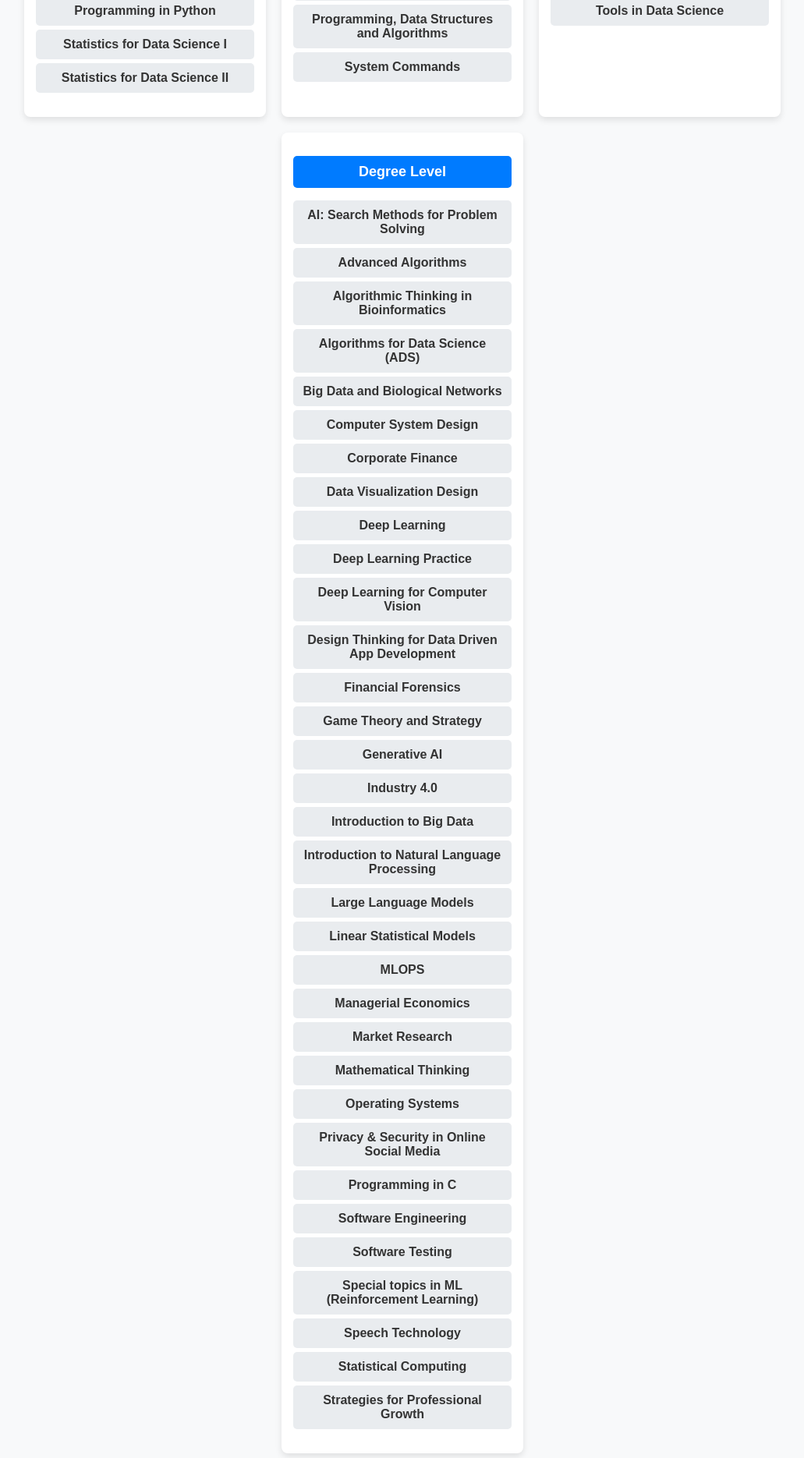
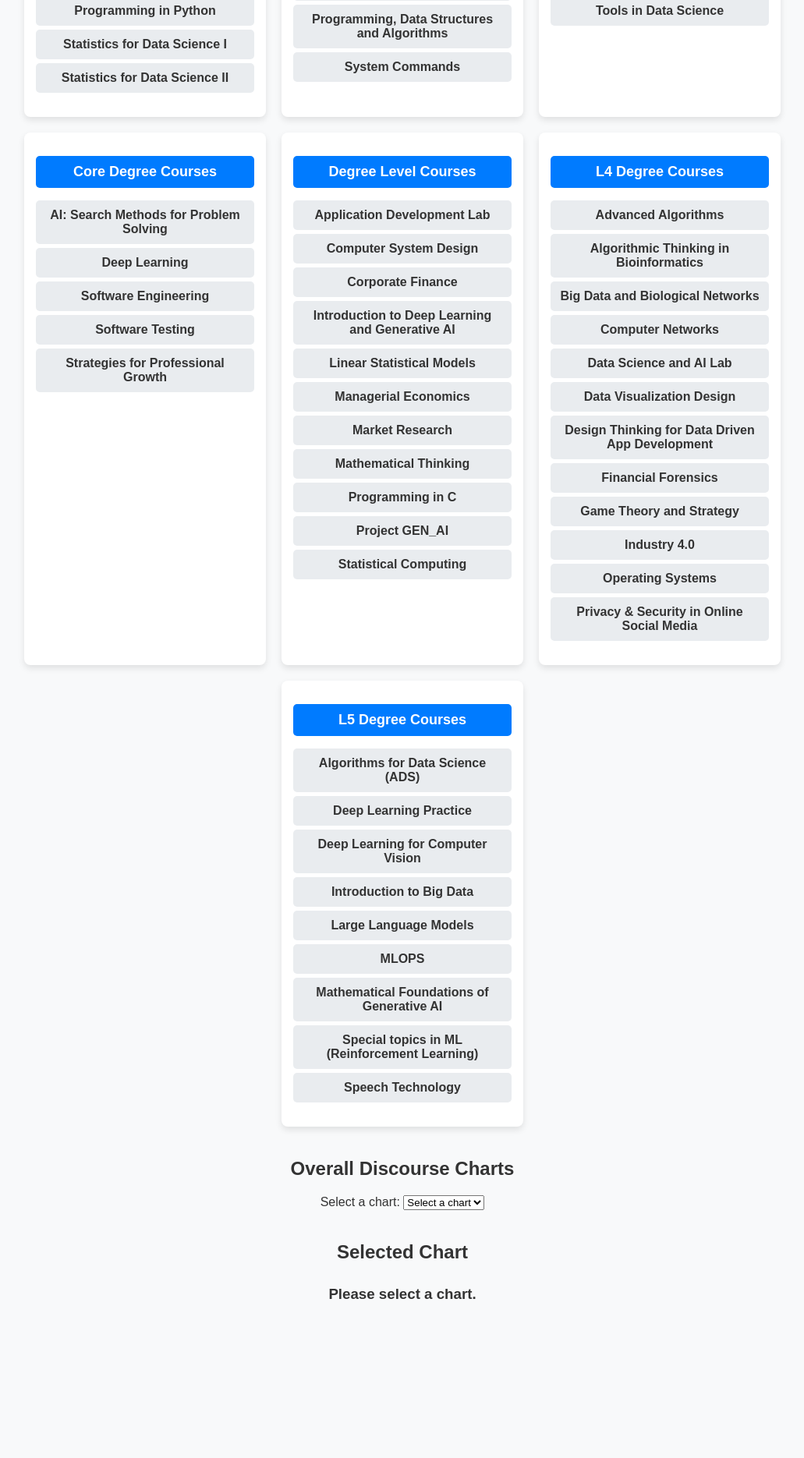
Before and after one commit to iitmbsc-student-projects/discourse-viz, a Flask app: page / in a window 1280 px wide. Shown: the part 539-2409 px from the top of the page at 78% size, without its empty margins (124-1155 px from the left). After the commit the page ends 2205 px from the top, so only its background shows below. Run offline with Flask 3, Linux system fonts and the light colour scheme; the visitor is signed in with stand-in values (Sample User, id 1); data that the repository does not hold is empty; parts of the project's set-up code (start-up, migrations or seed data) failed here and were passed over.

Commit message:
Added new courses | categorised degree courses for better UX

```diff
--- a/application/constants.py
+++ b/application/constants.py
@@ -21,12 +21,31 @@ API_USERNAME = 'shubhamG'
 foundation_courses = ['Mathematics for Data Science I','Statistics for Data Science I','Computational Thinking','English I','English II','Mathematics for Data Science II','Statistics for Data Science II','Programming in Python']
 diploma_programming_courses = ['Programming, Data Structures and Algorithms','Database Management Systems','Modern Application Development I','System Commands','Modern Application Development II','Programming Concepts using Java']
 diploma_data_science_courses = ['Machine Learning Foundations','Business Data Management','Machine Learning Techniques','Machine Learning Practice','Tools in Data Science','Business Analytics']
-degree_courses = ['Deep Learning','AI: Search Methods for Problem Solving','Software Testing','Software Engineering','Strategies for Professional Growth','Industry 4.0','Design Thinking for Data Driven App Development','Speech Technology','Privacy & Security in Online Social Media','Algorithmic Thinking in Bioinformatics','Data Visualization Design','Linear Statistical Models','Market Research','Introduction to Big Data','Financial Forensics','Big Data and Biological Networks','Advanced Algorithms','Special topics in ML (Reinforcement Learning)','Statistical Computing','Programming in C','Mathematical Thinking','Computer System Design','Operating Systems','Deep Learning for Computer Vision','Large Language Models','Managerial Economics','Game Theory and Strategy','Corporate Finance','Deep Learning Practice','Introduction to Natural Language Processing', "Algorithms for Data Science (ADS)","Generative AI", "MLOPS"]
 
-degree_courses.sort()
+core_degree_courses = ['Deep Learning','AI: Search Methods for Problem Solving','Software Testing',
+                        'Software Engineering','Strategies for Professional Growth']
+
+degree_level_courses = ['Linear Statistical Models','Market Research',
+'Statistical Computing','Programming in C','Mathematical Thinking',
+'Computer System Design','Managerial Economics','Corporate Finance',"Introduction to Deep Learning and Generative AI", "Application Development Lab","Project GEN_AI"]
+
+L4_degree_courses = ['Financial Forensics','Industry 4.0','Algorithmic Thinking in Bioinformatics',
+'Design Thinking for Data Driven App Development', 'Privacy & Security in Online Social Media','Data Visualization Design',
+'Big Data and Biological Networks','Advanced Algorithms','Game Theory and Strategy',"Data Science and AI Lab",
+'Operating Systems',"Computer Networks"]
+
+L5_degree_courses = ["Mathematical Foundations of Generative AI","Algorithms for Data Science (ADS)", "MLOPS",
+'Special topics in ML (Reinforcement Learning)','Speech Technology','Deep Learning for Computer Vision','Large Language Models',
+'Introduction to Big Data','Deep Learning Practice']
+
+# degree_courses.sort()
 diploma_data_science_courses.sort()
 diploma_programming_courses.sort()
 foundation_courses.sort()
+core_degree_courses.sort()
+degree_level_courses.sort()
+L4_degree_courses.sort()
+L5_degree_courses.sort()
 
 # DICTIONARIES FOR user-actions-df analysis
 action_to_description = {
@@ -51,7 +70,7 @@ weights_dict_for_course_specific_engagement = { 'likes_given': 0.3, # 0.3
                 "likes_received": 0.8, # changed from 0.7
                 "created_new_topic": 0.5, # changed from 1.0
                 "replied": 0.7,
-                'solved_a_topic': 10 # Highest weight
+                'solved_a_topic': 3 # Highest weight
             }
 
 weights_dict_for_overall_engagement = { 'likes_given': 0.4, # likes_given is also important
@@ -59,5 +78,5 @@ weights_dict_for_overall_engagement = { 'likes_given': 0.4, # likes_given is als
                 "topics_created": 0.4,
                 "posts_created": 0.7,
                 "days_visited": 0.3, # decreased weightage because it is a very common action
-                'solutions': 10,
+                'solutions': 3,
 }
--- a/core/auth.py
+++ b/core/auth.py
@@ -2,7 +2,6 @@
 import os
 from flask import url_for, redirect, session, request, flash
 from authlib.integrations.flask_client import OAuth
-from routes.api import index
 
 def init_oauth(app):
     """
--- a/core/data_loader.py
+++ b/core/data_loader.py
@@ -23,9 +23,14 @@ def load_user_actions_dictionaries():
     return get_all_data_dicts()
 
 def load_df_map_category_to_id():
-    df_map_category_to_id = execute_discourse_query(query_id=107,query_params=None)
-    irrelevant_categories = [63,64,79,80,86,87,88,91,95,96,97,103,104,105,106,107,112,113,114]
-    df_map_category_to_id = df_map_category_to_id[~df_map_category_to_id["category_id"].isin(irrelevant_categories)]
+    irrelevant_categories = [63,64,79,80,86,87,88,91,95,96,97,103,104,105,106,107,
+                             112,113,114,49,50,51,52,102,121,120]
+    if env=="dev":
+        df_map_category_to_id = pd.read_csv("TRASH/data/df_map_category_to_id.csv")
+        df_map_category_to_id = df_map_category_to_id[~df_map_category_to_id["category_id"].isin(irrelevant_categories)]
+    else:
+        df_map_category_to_id = execute_discourse_query(query_id=107, query_params=None)
+        df_map_category_to_id = df_map_category_to_id[~df_map_category_to_id["category_id"].isin(irrelevant_categories)]
     return df_map_category_to_id
 
 def load_id_username_mapping():
--- a/core/execute_query.py
+++ b/core/execute_query.py
@@ -63,10 +63,10 @@ def execute_discourse_query(query_id, query_params=None):
         except Exception as e:
             # Check for specific 429 error in the exception message
             if "429" in str(e) and "Too Many Requests" in str(e):
-                raise RuntimeError(f"**********\nStopping execution due to rate limiting\nERROR: {e} for query_id = {query_id}\QUERY_PARAMS = {query_params}\n**********")
+                raise RuntimeError(f"**********\nStopping execution due to rate limiting\nERROR: {e} for query_id = {query_id}\nQUERY_PARAMS = {query_params}\n**********")
             else:
                 # Log other exceptions
-                print(f"**********\nStopping execution due to\nERROR: {e} for query_id = {query_id}\QUERY_PARAMS = {query_params}\n**********")
+                print(f"**********\nStopping execution due to\nERROR: {e} for query_id = {query_id}\nQUERY_PARAMS = {query_params}\n**********")
 
 
         iteration_count += 1  # Increment iteration count for pagination
--- a/routes/api.py
+++ b/routes/api.py
@@ -9,7 +9,8 @@ from application.constants import (
     foundation_courses,
     diploma_programming_courses,
     diploma_data_science_courses,
-    degree_courses
+    # degree_courses,
+    core_degree_courses,degree_level_courses,L4_degree_courses,L5_degree_courses
 )
 from core.utils import get_current_trimester
 
@@ -27,7 +28,11 @@ def index():
         foundation_courses=foundation_courses,
         diploma_programming_courses=diploma_programming_courses,
         diploma_data_science_courses=diploma_data_science_courses,
-        degree_courses=degree_courses,
+        # degree_courses=degree_courses,
+        core_degree_courses=core_degree_courses,
+        degree_level_courses=degree_level_courses,
+        L4_degree_courses=L4_degree_courses,
+        L5_degree_courses=L5_degree_courses,
         overall_discourse_charts=list(user_actions_dictionaries.keys()),  # LIST of terms (current and past)
         latest_chart=latest_term
     )
--- a/templates/index.html
+++ b/templates/index.html
@@ -160,15 +160,53 @@
         </ul>
     </div>
 
-    <div class="course-section" id="degree-list">
-        <h2>Degree Level</h2>
+    <!-- DEGREE COURSES FURTHER CATEGORISED -->
+    <div class="course-section" id="core-degree-list">
+        <h2>Core Degree Courses</h2>
         <ul>
-            {% for course in degree_courses %}
+            {% for course in core_degree_courses %}
             <li><a href="/{{ course | lower | replace(' ', '-') }}" target="_blank">{{ course }}</a></li>
-            <!-- <li><a href="/{{ course | replace(' ', '-') }}" target="_blank">{{ course }}</a></li> -->
             {% endfor %}
         </ul>
     </div>
+
+    <div class="course-section" id="degree-level-list">
+        <h2>Degree Level Courses</h2>
+        <ul>
+            {% for course in degree_level_courses %}
+            <li><a href="/{{ course | lower | replace(' ', '-') }}" target="_blank">{{ course }}</a></li>
+            {% endfor %}
+        </ul>
+    </div>
+
+    <div class="course-section" id="l4-degree-list">
+        <h2>L4 Degree Courses</h2>
+        <ul>
+            {% for course in L4_degree_courses %}
+            <li><a href="/{{ course | lower | replace(' ', '-') }}" target="_blank">{{ course }}</a></li>
+            {% endfor %}
+        </ul>
+    </div>
+
+    <div class="course-section" id="l5-degree-list">
+        <h2>L5 Degree Courses</h2>
+        <ul>
+            {% for course in L5_degree_courses %}
+            <li><a href="/{{ course | lower | replace(' ', '-') }}" target="_blank">{{ course }}</a></li>
+            {% endfor %}
+        </ul>
+    </div>
+
+    {% if uncategorized_courses %}
+    <div class="course-section" id="uncategorized-list">
+        <h2>Uncategorized</h2>
+        <ul>
+            {% for course in uncategorized_courses %}
+            <li><a href="/{{ course | lower | replace(' ', '-') }}" target="_blank">{{ course }}</a></li>
+            {% endfor %}
+        </ul>
+    </div>
+    {% endif %}
 </div>
 
 <div id="overall-discourse-dropdown">
```
